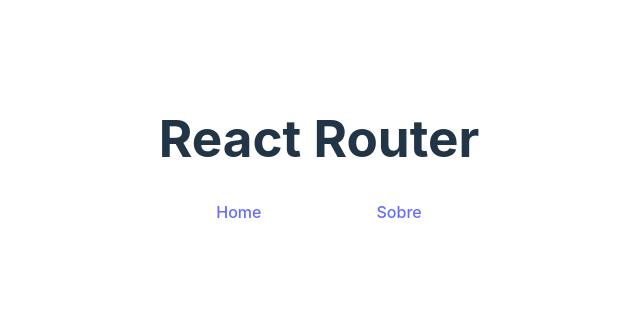
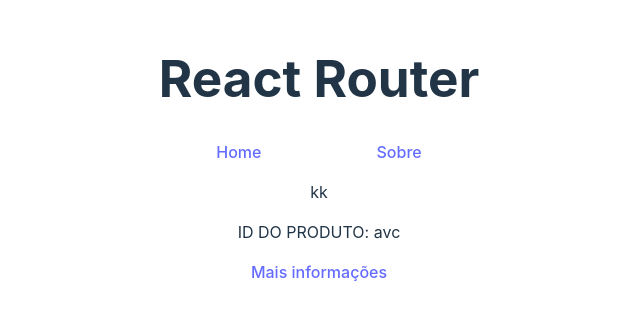
Before and after one commit to Dannick10/horadecodar_curso, a React (Vite) app in the folder Reacthook/: page /products/avc in a window 1280 px wide. Shown: the part 250-570 px from the top of the page, without its empty margins (321-961 px from the left). Built offline with nearby package versions, Linux system fonts and the light colour scheme.

Commit message:
mais um recurso do react router

```diff
--- a/Reacthook/data/db.json
+++ b/Reacthook/data/db.json
@@ -3,6 +3,10 @@
       "id":"e23c",
       "name":"teclado",
       "price":"25"
+    },{
+      "id":"avc",
+      "name":"mouse",
+      "price":"43"
     }
   ]
 }
--- a/Reacthook/src/App.jsx
+++ b/Reacthook/src/App.jsx
@@ -7,6 +7,7 @@
 import Home from './pages/Home'
 import About from './pages/About'
 import Products from './pages/Products'
+import Info from './pages/Info'
 
 //components
 import Navbar from './components/Navbar'
@@ -22,7 +23,8 @@
       <Routes>
         <Route path="/" element={<Home />}/>
         <Route path="/about" element={<About />}/>
-        <Route path="/products/:id" element={Products}/>
+        <Route path="/products/:id" element={<Products />}/>
+        <Route path="/products/:id/info" element={<Info/>}/>
         </Routes>
       </BrowserRouter>
     </>
--- a/Reacthook/src/pages/Home.jsx
+++ b/Reacthook/src/pages/Home.jsx
@@ -18,6 +18,7 @@
       <ul>
         {items && items.map((item)=>(
           <>
+            <li>{item.id}</li>
             <li>{item.name}</li>
             <li>{item.price}</li>
             <Link to={`/products/${item.id}`}>Detalhes</Link>
--- /dev/null
+++ b/Reacthook/src/pages/Info.jsx
@@ -0,0 +1,9 @@
+import React from 'react'
+
+const Info = () => {
+  return (
+    <div>Info</div>
+  )
+}
+
+export default Info
--- a/Reacthook/src/pages/Products.jsx
+++ b/Reacthook/src/pages/Products.jsx
@@ -1,5 +1,6 @@
 import React from 'react'
 import { useParams } from "react-router-dom"
+import { Link } from 'react-router-dom'
 
 const Products = () => {
 
@@ -9,6 +10,7 @@
     <>
     <p>kk</p>
     <p>ID DO PRODUTO: {id}</p>
+    <Link to={`/products/${id}/info`}>Mais informações</Link>
     </>
   )
 }
```
